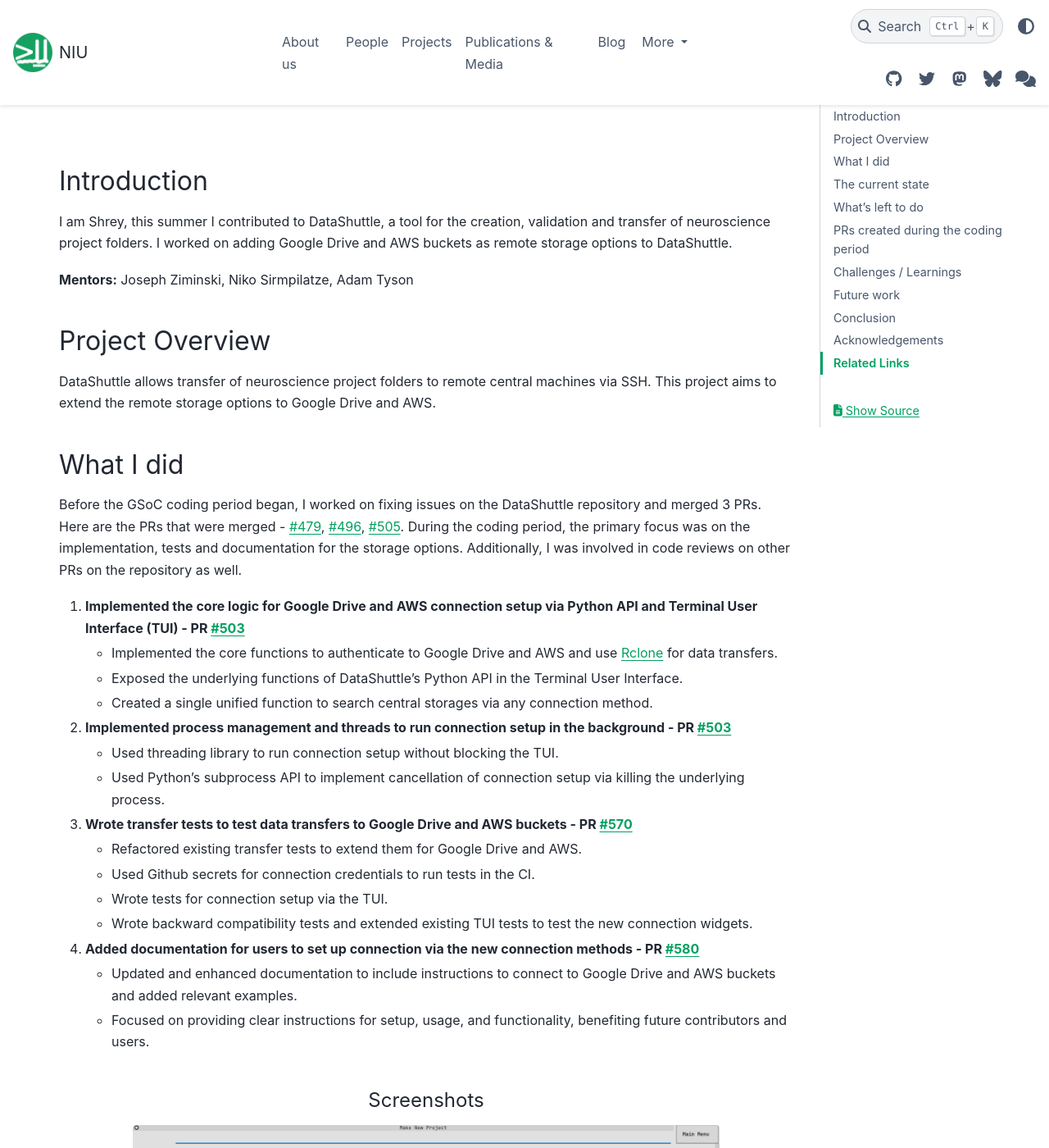
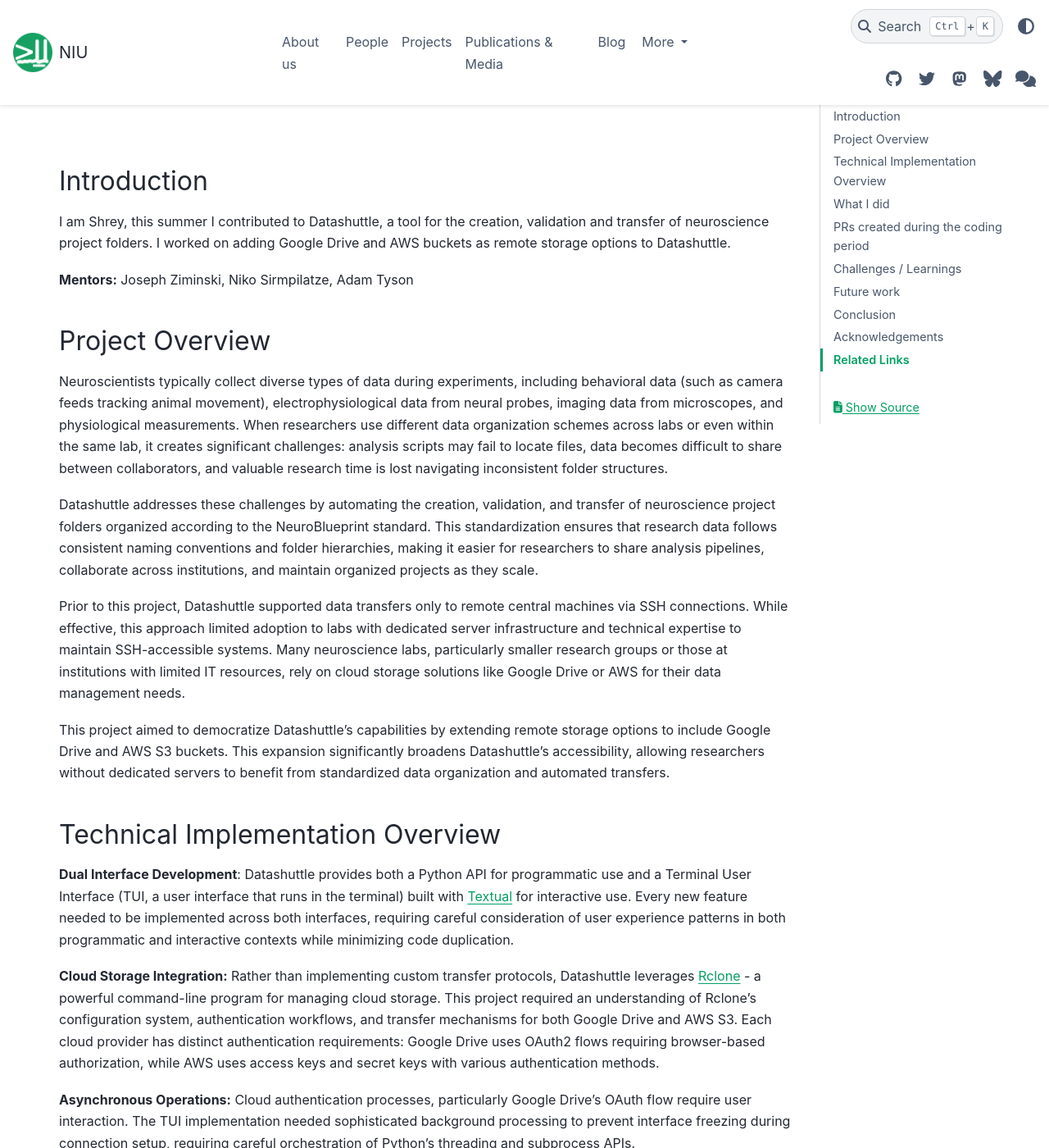
Before and after one commit to neuroinformatics-unit/neuroinformatics-unit.github.io, a Sphinx documentation site: the page built from docs/source/blog/datashuttle_gsoc2025.md, in a window 1280 px wide and 1400 px high, scrolled down 469 px. Shown: the whole window at 82% size. Built offline with Sphinx 7.4.7 and the PyData theme 0.15.4, drawn with Linux system fonts in a browser that asks for light colours; nearby versions of some CDN libraries; some of the changed text lies outside the part shown.

Commit message:
improve overview description, background for future contributors, pr description and code reviews

````diff
--- a/docs/source/blog/datashuttle_gsoc2025.md
+++ b/docs/source/blog/datashuttle_gsoc2025.md
@@ -8,7 +8,7 @@
 
 
 (datashuttle-gsoc2025-title)=
-# Add Google Drive and AWS as remote storage options to DataShuttle - Final Report
+# Add Google Drive and AWS as remote storage options to Datashuttle - Final Report
 
 ```{image} /_static/blog_images/gsoc2025/gsoc-niu.png
 :align: center
@@ -19,36 +19,73 @@
 
 ## Introduction
 
-I am Shrey, this summer I contributed to DataShuttle, a tool for the creation, validation and transfer of neuroscience project folders. I worked on adding Google Drive and AWS buckets as remote storage options to DataShuttle.
+I am Shrey, this summer I contributed to Datashuttle, a tool for the creation, validation and transfer of neuroscience project folders. I worked on adding Google Drive and AWS buckets as remote storage options to Datashuttle.
 
 **Mentors:** Joseph Ziminski, Niko Sirmpilatze, Adam Tyson
 
 ## Project Overview
 
-DataShuttle allows transfer of neuroscience project folders to remote central machines via SSH. This project aims to extend the remote storage options to Google Drive and AWS.
+Neuroscientists typically collect diverse types of data during experiments, including behavioral data (such as camera feeds tracking animal movement), electrophysiological data from neural probes, imaging data from microscopes, and physiological measurements. When researchers use different data organization schemes across labs or even within the same lab, it creates significant challenges: analysis scripts may fail to locate files, data becomes difficult to share between collaborators, and valuable research time is lost navigating inconsistent folder structures.
+
+Datashuttle addresses these challenges by automating the creation, validation, and transfer of neuroscience project folders organized according to the NeuroBlueprint standard. This standardization ensures that research data follows consistent naming conventions and folder hierarchies, making it easier for researchers to share analysis pipelines, collaborate across institutions, and maintain organized projects as they scale.
+
+Prior to this project, Datashuttle supported data transfers only to remote central machines via SSH connections. While effective, this approach limited adoption to labs with dedicated server infrastructure and technical expertise to maintain SSH-accessible systems. Many neuroscience labs, particularly smaller research groups or those at institutions with limited IT resources, rely on cloud storage solutions like Google Drive or AWS for their data management needs.
+
+This project aimed to democratize Datashuttle's capabilities by extending remote storage options to include Google Drive and AWS S3 buckets. This expansion significantly broadens Datashuttle's accessibility, allowing researchers without dedicated servers to benefit from standardized data organization and automated transfers.
+
+## Technical Implementation Overview
+
+**Dual Interface Development**: Datashuttle provides both a Python API for programmatic use and a Terminal User Interface (TUI, a user interface that runs in the terminal) built with [Textual](https://textual.textualize.io/) for interactive use. Every new feature needed to be implemented across both interfaces, requiring careful consideration of user experience patterns in both programmatic and interactive contexts while minimizing code duplication.
+
+**Cloud Storage Integration:** Rather than implementing custom transfer protocols, Datashuttle leverages [Rclone](https://rclone.org/) - a powerful command-line program for managing cloud storage. This project required an understanding of Rclone's configuration system, authentication workflows, and transfer mechanisms for both Google Drive and AWS S3. Each cloud provider has distinct authentication requirements: Google Drive uses OAuth2 flows requiring browser-based authorization, while AWS uses access keys and secret keys with various authentication methods.
+
+**Asynchronous Operations:** Cloud authentication processes, particularly Google Drive's OAuth flow require user interaction. The TUI implementation needed sophisticated background processing to prevent interface freezing during connection setup, requiring careful orchestration of Python's threading and subprocess APIs.
 
 ## What I did
 
-Before the GSoC coding period began, I worked on fixing issues on the DataShuttle repository and merged 3 PRs. Here are the PRs that were merged - [#479](https://github.com/neuroinformatics-unit/datashuttle/pull/479), [#496](https://github.com/neuroinformatics-unit/datashuttle/pull/496), [#505](https://github.com/neuroinformatics-unit/datashuttle/pull/505). During the coding period, the primary focus was on the implementation, tests and documentation for the storage options. Additionally, I was involved in code reviews on other PRs on the repository as well.
+<h4> Background </h4>
 
-1. **Implemented the core logic for Google Drive and AWS connection setup via Python API and Terminal User Interface (TUI) - PR [#503](https://github.com/neuroinformatics-unit/datashuttle/pull/503)**
+While finding organizations to contribute to for GSoC 2025, I came across Neuroinformatics Unit (NIU), which was their first time participating in GSoC. Amongst all the projects, Datashuttle caught my attention because of my interest in SSH and cloud storage and a user interface in the terminal seemed very astonishing.
+
+I followed a very simple process while contributing: reproduce the bug from the issue description, identify the top-level function most likely to contain the bug, then use debuggers and print statements to trace through the call stack (using a pen and paper really helps). I would iteratively drill down through each function call, following the execution path until I located the specific code that needed to be fixed. With time, you start putting together a mental map of how things work. To understand framework specific code, documentation is one's best friend.
+
+<h4> Contributions </h4>
+
+Before the GSoC coding period began, I worked on fixing issues on the Datashuttle repository and merged 3 PRs.
+Here are the PRs that were merged -
+
+1. [Add Workers for transferring data and Loading Animation](https://github.com/neuroinformatics-unit/datashuttle/pull/479) - Moved the data transfer logic to run in thread workers to free up the main thread for GUI/TUI rendering.
+2. [Add Tests for Renaming File/Folder on directorytree](https://github.com/neuroinformatics-unit/datashuttle/pull/496) - Added test for a shortcut key for renaming file/folder on directory tree.
+3. [Correct mainwindow typehints](https://github.com/neuroinformatics-unit/datashuttle/pull/505) - Fixed incorrect type hints for a function argument across the codebase.
+
+These PRs helped me explore various parts of the codebase and understand the overall architecture better.
+
+During the coding period, the primary focus was on the implementation, tests and documentation for the storage options.
+
+1. **Suggest next sub ses remote - PR [#484](https://github.com/neuroinformatics-unit/datashuttle/pull/484)**
+    - Exposed the python API functions in the TUI to search remote folders for suggesting next subject and session folders.
+    - Implemented thread workers to handle background searching of folders whilst displaying a loading indicator.
+
+2. **Implemented the core logic for Google Drive and AWS connection setup via Python API and Terminal User Interface (TUI) - PR [#503](https://github.com/neuroinformatics-unit/datashuttle/pull/503)**
     - Implemented the core functions to authenticate to Google Drive and AWS and use [Rclone](https://rclone.org/) for data transfers.
-    - Exposed the underlying functions of DataShuttle's Python API in the Terminal User Interface.
+    - Exposed the underlying functions of Datashuttle's Python API in the Terminal User Interface.
     - Created a single unified function to search central storages via any connection method.
 
-2. **Implemented process management and threads to run connection setup in the background - PR [#503](https://github.com/neuroinformatics-unit/datashuttle/pull/503)**
+3. **Implemented process management and threads to run connection setup in the background - PR [#503](https://github.com/neuroinformatics-unit/datashuttle/pull/503)**
     - Used threading library to run connection setup without blocking the TUI.
     - Used Python's subprocess API to implement cancellation of connection setup via killing the underlying process.
 
-3. **Wrote transfer tests to test data transfers to Google Drive and AWS buckets - PR [#570](https://github.com/neuroinformatics-unit/datashuttle/pull/570/)**
+4. **Wrote transfer tests to test data transfers to Google Drive and AWS buckets - PR [#570](https://github.com/neuroinformatics-unit/datashuttle/pull/570/)**
     - Refactored existing transfer tests to extend them for Google Drive and AWS.
     - Used Github secrets for connection credentials to run tests in the CI.
     - Wrote tests for connection setup via the TUI.
     - Wrote backward compatibility tests and extended existing TUI tests to test the new connection widgets.
 
-4. **Added documentation for users to set up connection via the new connection methods - PR [#580](https://github.com/neuroinformatics-unit/datashuttle/pull/580)**
+5. **Added documentation for users to set up connection via the new connection methods - PR [#580](https://github.com/neuroinformatics-unit/datashuttle/pull/580)**
     - Updated and enhanced documentation to include instructions to connect to Google Drive and AWS buckets and added relevant examples.
     - Focused on providing clear instructions for setup, usage, and functionality, benefiting future contributors and users.
+
+In addition to writing code, I performed code review for about 10 PRs, for which I was the sole approver prior to merging. Examples - [#515](https://github.com/neuroinformatics-unit/datashuttle/pull/515), [#208](https://github.com/neuroinformatics-unit/datashuttle/pull/208), [#551](https://github.com/neuroinformatics-unit/datashuttle/pull/551). Here is a [comprehensive list](http://github.com/search?q=is%3Apr+reviewed-by%3Acs7-shrey+repo%3Aneuroinformatics-unit%2Fdatashuttle+created%3A2025-04-01..2025-09-01&type=pullrequests&p=1).
 
 <h4 align="center">Screenshots</h4>
 
@@ -78,20 +115,12 @@
 :class: only-light
 ```
 
-## The current state
-
-The core implementation, tests and documentation have been written and is awaiting a final review.
-
-## What's left to do
-
-The PRs are currently under review and once they are approved, they will be merged into the main branch.
-
 ## PRs created during the coding period
 
 1. [Add Google Drive and AWS S3 as a Remote Storage option](https://github.com/neuroinformatics-unit/datashuttle/pull/503)
 
     **Status:** Merged <br>
-    **Description:** This PR implemented the core functionality to connect to Google Drive and AWS S3 buckets, enabling users to store and retrieve neuroscience data from these cloud platforms. It included authentication workflows, background processing for non-blocking UI operations, and integration with the existing DataShuttle infrastructure.
+    **Description:** This PR implemented the core functionality to connect to Google Drive and AWS S3 buckets, enabling users to store and retrieve neuroscience data from these cloud platforms. It included authentication workflows, background processing for non-blocking UI operations, and integration with the existing Datashuttle infrastructure.
 
 2. [Add Tests for Google Drive and AWS Connection Methods](https://github.com/neuroinformatics-unit/datashuttle/pull/570)
 
@@ -100,13 +129,15 @@
 
 3. [Add docs for Google Drive and AWS connections](https://github.com/neuroinformatics-unit/datashuttle/pull/580)
 
-    **Status:** Under review <br>
+    **Status:** Merged <br>
     **Description:** This PR updated the documentation to include detailed instructions for setting up and using Google Drive and AWS S3 connections. It provided step-by-step guides and examples to ensure users can easily configure and use the new storage options.
 
 4. [Google Drive and AWS S3 - Implementation, Tests and Documentation](https://github.com/neuroinformatics-unit/datashuttle/pull/556)
 
-    **Status:** Under review <br>
+    **Status:** Merged <br>
     **Description:** This PR serves as an integration point for all the changes related to Google Drive and AWS S3 functionality. To maintain code clarity and facilitate reviews, we split the implementation, testing, and documentation into separate PRs that merge into this one. This approach allowed for focused development and reviews while keeping the final integration streamlined before merging into the main branch.
+
+All of these PRs were merged into the main branch and the new functionality is now available in Datashuttle.
 
 ## Challenges / Learnings
 
@@ -123,14 +154,14 @@
 
 ## Future work
 
-This project lays groundwork for several potential improvements. Future work could focus on expanding test coverage to include more edge cases and user journeys, enhancing logging, improving documentation with detailed guides and troubleshooting sections, and refining error propagation. These enhancements would make DataShuttle more robust, user-friendly, and maintainable.
+This project lays groundwork for several potential improvements. Future work could focus on expanding test coverage to include more edge cases and user journeys, enhancing logging, improving documentation with detailed guides and troubleshooting sections, and refining error propagation. These enhancements would make Datashuttle more robust, user-friendly, and maintainable.
 
 Issues - [#525](https://github.com/neuroinformatics-unit/datashuttle/issues/525), [#549](https://github.com/neuroinformatics-unit/datashuttle/issues/549), [#554](https://github.com/neuroinformatics-unit/datashuttle/issues/554), [#577](https://github.com/neuroinformatics-unit/datashuttle/issues/577), [#582](https://github.com/neuroinformatics-unit/datashuttle/issues/582)
 
 
 ## Conclusion
 
-The integration of Google Drive and AWS S3 storage capabilities significantly expands DataShuttle's accessibility and utility for neuroscience researchers. By extending beyond SSH connections to incorporate widely-used cloud storage platforms, this project removes a key barrier to adoption for labs without dedicated central servers. Through careful implementation, testing, and documentation, these new features maintain DataShuttle's core mission of standardizing neuroscience data management while making it accessible to a broader scientific community.
+The integration of Google Drive and AWS S3 storage capabilities significantly expands Datashuttle's accessibility and utility for neuroscience researchers. By extending beyond SSH connections to incorporate widely-used cloud storage platforms, this project removes a key barrier to adoption for labs without dedicated central servers. Through careful implementation, testing, and documentation, these new features maintain Datashuttle's core mission of standardizing neuroscience data management while making it accessible to a broader scientific community.
 
 ## Acknowledgements
 
@@ -140,6 +171,6 @@
 
 ## Related Links
 
-- [DataShuttle repository](https://github.com/neuroinformatics-unit/datashuttle)
+- [Datashuttle repository](https://github.com/neuroinformatics-unit/datashuttle)
 - [GSoC Project Proposal](https://github.com/neuroinformatics-unit/gsoc/pull/9/files?short_path=fa70552#diff-fa70552f23074b47d370279a91cc831c563a2045143034e7d2ec56cab36de2e0)
 - [My Github profile](https://github.com/cs7-shrey)
````
